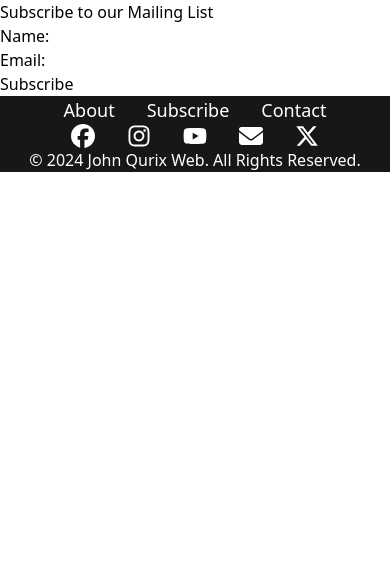
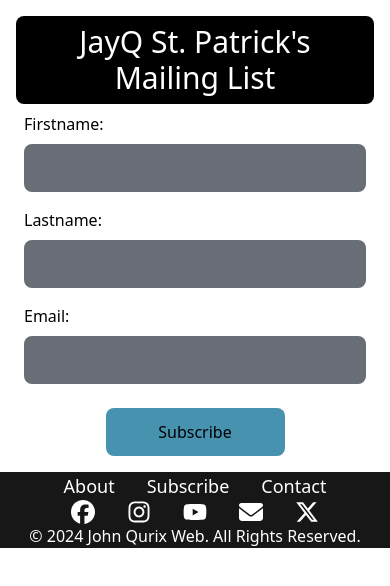
Before and after one commit to JayQStPatrick/Artist_Website, a React (Create React App) app: page /subscribe in a window 390 px wide. Shown: the top 586 px of the page. Built offline with nearby package versions, Linux system fonts and the light colour scheme; a web font is replaced by a local one.

Commit message:
Responsive Nav and Overlay Subscribe component

```diff
--- a/src/components/footer.jsx
+++ b/src/components/footer.jsx
@@ -1,7 +1,7 @@
 // src/components/footer/Footer.js
 import React from "react";
 import { NavLink } from "react-router-dom";
-import { useState } from "react";
+import { useState, useEffect } from "react";
 import Subscribe from "./subscribe/subscribe";
 import {
   FaFacebook,
@@ -15,7 +15,29 @@ const Footer = () => {
   const [hit, setHit] = useState(false);
   const handleClick = () => setHit(!hit);
 
+  // Disable scrolling when the overlay is shown
+  useEffect(() => {
+    if (hit) {
+      document.body.style.overflow = "hidden";
+    } else {
+      document.body.style.overflow = "auto";
+    }
+
+    // Cleanup function to reset the overflow style
+    return () => {
+      document.body.style.overflow = "auto";
+    };
+  }, [hit]);
+
+  // Handle clicking outside the subscribe component to close it
+  const handleOverlayClick = (e) => {
+    if (e.target.id === "subscribe-overlay") {
+      setHit(false);
+    }
+  };
+
   return (
+    <>
       <footer className="text-2xl bg-solidblack">
         <div className="md:p-4 text-white">
           <nav className="flex flex-col md:pl-2 md:flex-row text-white">
@@ -34,7 +56,6 @@ const Footer = () => {
               <li>
                 <NavLink
                   exact
-                to="/subscribe"
                   activeClassName="active"
                   onClick={handleClick}
                   className="text-white"
@@ -65,10 +86,29 @@ const Footer = () => {
             </div>
           </nav>
           <p className="text-base text-center">
-          &copy; {new Date().getFullYear()} John Qurix Web. All Rights Reserved.
+            &copy; {new Date().getFullYear()} John Qurix Web. All Rights
+            Reserved.
           </p>
         </div>
       </footer>
+      {hit && (
+        <div
+          id="subscribe-overlay"
+          className="fixed inset-0 bg-black bg-opacity-50 flex items-center justify-center z-50"
+          onClick={handleOverlayClick}
+        >
+          <div className="bg-white p-4 rounded shadow-lg relative">
+            <button
+              className="absolute top-1 right-1 text-4xl text-thickred rounded-lg"
+              onClick={handleClick}
+            >
+              &times;
+            </button>
+            <Subscribe />
+          </div>
+        </div>
+      )}
+    </>
   );
 };
 
--- a/src/components/navbar.jsx
+++ b/src/components/navbar.jsx
@@ -1,7 +1,10 @@
 import React, { useState } from "react";
 import { NavLink } from "react-router-dom";
+// import { FaBars, FaTimes, FaMagnifyingGlass } from "react-icons/fa";
+import { FaMagnifyingGlass } from "react-icons/fa6";
+import { FaBars } from "react-icons/fa6";
+import { FaTimes } from "react-icons/fa";
 import "../navbar.css";
-import { FaMagnifyingGlass } from "react-icons/fa6";
 import Catalogue from "../components/catalogue_tab";
 import Events from "../components/events_tab";
 import Merch from "../components/merch_tab";
@@ -12,6 +15,8 @@ const Navbar = ({ hasBackground }) => {
   const [click, setClick] = useState(false);
 
   const handleClick = () => setClick(!click);
+  const closeMobileMenu = () => setClick(false);
+
   return (
     <nav
       style={{
@@ -24,16 +29,19 @@ const Navbar = ({ hasBackground }) => {
     >
       {/* Brand Name */}
       <div className="brand">JayQ St.Patrick</div>
+      {/* Menu Icon */}
+      <div className="menu-icon" onClick={handleClick}>
+        {click ? <FaTimes /> : <FaBars />}
+      </div>
       {/* Navbar Items */}
-      <ul className="nav-links">
-        {/* Add onClick event to trigger navigation */}
+      <ul className={click ? "nav-links active" : "nav-links"}>
         <li>
           <NavLink
             exact
             to="/"
             activeClassName="active"
-            onClick={handleClick}
-            className="text-solidwhite hover:text-grey nav-links"
+            onClick={closeMobileMenu}
+            className="text-solidwhite hover:text-grey nav-link"
           >
             News
           </NavLink>
@@ -43,8 +51,8 @@ const Navbar = ({ hasBackground }) => {
             exact
             to="/catalogue_tab"
             activeClassName="active"
-            onClick={handleClick}
-            className="text-solidwhite hover:text-grey nav-links"
+            onClick={closeMobileMenu}
+            className="text-solidwhite hover:text-grey nav-link"
           >
             Catalogue
           </NavLink>
@@ -54,8 +62,8 @@ const Navbar = ({ hasBackground }) => {
             exact
             to="/videos_tab"
             activeClassName="active"
-            onClick={handleClick}
-            className="text-solidwhite hover:text-grey nav-links"
+            onClick={closeMobileMenu}
+            className="text-solidwhite hover:text-grey nav-link"
           >
             Videos
           </NavLink>
@@ -64,8 +72,8 @@ const Navbar = ({ hasBackground }) => {
           <NavLink
             to="/events_tab"
             activeClassName="active"
-            onClick={handleClick}
-            className="text-solidwhite hover:text-grey nav-links"
+            onClick={closeMobileMenu}
+            className="text-solidwhite hover:text-grey nav-link"
           >
             Events
           </NavLink>
@@ -74,15 +82,15 @@ const Navbar = ({ hasBackground }) => {
           <NavLink
             to="/merch_tab"
             activeClassName="active"
-            onClick={handleClick}
-            className="text-solidwhite hover:text-grey nav-links"
+            onClick={closeMobileMenu}
+            className="text-solidwhite hover:text-grey nav-link"
           >
             Merch
           </NavLink>
         </li>
       </ul>
       {/* Search Bar */}
-      <div class="search-container">
+      <div className="search-container">
         <form action="/action_page.php">
           <input
             type="text"
--- a/src/components/news_tab.jsx
+++ b/src/components/news_tab.jsx
@@ -5,6 +5,7 @@ import Pac from "../media/Pac.png";
 import SantanDave from "../media/SantanDave.png";
 import SnoopDogg from "../media/SnoopDogg.png";
 import Meek from "../media/meek.png";
+import Subscribe from "./subscribe/subscribe";
 
 // Creating usestates
 const News_tab = () => {
@@ -151,6 +152,7 @@ const News_tab = () => {
           </div>
         </div>
       </div>
+      {/* <Subscribe /> */}
     </div>
   );
 };
--- a/src/components/subscribe/subscribe.jsx
+++ b/src/components/subscribe/subscribe.jsx
@@ -1,48 +1,74 @@
 import React, { useState, useContext } from "react";
 import { MyContext } from "../../Mycontext";
+import Footer from "../footer";
 
 const Subscribe = () => {
   const { future } = useContext(MyContext);
-  const [name, setName] = useState("");
+  const [firstName, setFirstName] = useState("");
+  const [lastname, setLastname] = useState("");
   const [email, setEmail] = useState("");
   const [submitted, setSubmitted] = useState(false);
 
   const handleSubmit = (event) => {
     event.preventDefault();
-    console.log(`Name: ${name}, Email: ${email}`);
+    console.log(`Name: ${firstName}, Lastname: ${lastname} Email: ${email}`);
     setSubmitted(true);
   };
 
   return (
-    <>
-      <h2>Subscribe to our Mailing List</h2>
+    <div className="p-4  mx-auto">
+      <h2 className="text-3xl text-center bg-black text-white rounded-lg p-2">
+        JayQ St. Patrick's Mailing List
+      </h2>
       <form onSubmit={handleSubmit}>
-        <div>
-          <label>
-            Name:
+        <div className="p-2">
+          <div className="pb-2">
+            <label>Firstname:</label>
+          </div>
           <input
             type="text"
-              value={name}
-              onChange={(e) => setName(e.target.value)}
+            className="w-full bg-grey p-3 rounded-lg"
+            value={firstName}
+            onChange={(e) => setFirstName(e.target.value)}
             required
           />
-          </label>
         </div>
-        <div>
-          <label>
-            Email:
+        <div className="p-2">
+          <div className="pb-2">
+            <label>Lastname:</label>
+          </div>
+          <input
+            type="text"
+            className="w-full bg-grey p-3 rounded-lg"
+            value={lastname}
+            onChange={(e) => setLastname(e.target.value)}
+            required
+          />
+        </div>
+        <div className="p-2">
+          <div className="pb-2">
+            <label>Email:</label>
+          </div>
           <input
             type="email"
+            className="w-full bg-grey p-3 rounded-lg"
             value={email}
             onChange={(e) => setEmail(e.target.value)}
             required
           />
-          </label>
         </div>
-        <button type="submit">Subscribe</button>
+        <div className="text-center pt-4">
+          <button className="p-3 rounded-lg bg-skyblue w-1/2" type="submit">
+            Subscribe
+          </button>
+        </div>
       </form>
-      {submitted && <p>Thank you for subscribing!</p>}
-    </>
+      {submitted && (
+        <p className="text-2xl text-army-green text-center bg-hoverblue mt-4 rounded-lg">
+          Thank you for subscribing!
+        </p>
+      )}
+    </div>
   );
 };
 
--- a/src/navbar.css
+++ b/src/navbar.css
@@ -42,6 +42,8 @@
 
 .search-container {
   float: right;
+  display: flex;
+  align-items: center;
 }
 
 .search-container input[type="text"] {
@@ -89,6 +91,12 @@
   list-style: none;
   margin: 0;
   padding: 0;
+  display: flex;
+  transition: all 0.5s ease;
+}
+
+.nav-link {
+  padding: 1rem;
 }
 
 .nav-links li {
@@ -100,3 +108,47 @@
   color: white;
   text-decoration: none;
 }
+
+.menu-icon {
+  display: none;
+}
+
+/* Mobile view */
+@media screen and (max-width: 1024px) {
+  .menu-icon {
+    display: block;
+    font-size: 2rem;
+    cursor: pointer;
+  }
+
+  .nav-links {
+    position: fixed;
+    top: 0;
+    left: -100%;
+    height: 100%;
+    width: 100%;
+    background-color: rgba(0, 0, 0, 0.9);
+    flex-direction: column;
+    align-items: center;
+    justify-content: center;
+    transition: all 0.5s ease;
+    opacity: 0;
+    visibility: hidden;
+    z-index: 1;
+  }
+
+  .nav-links.active {
+    left: 0;
+    opacity: 1;
+    visibility: visible;
+  }
+
+  .nav-link {
+    margin: 2rem 0;
+    font-size: 1.5rem;
+  }
+
+  .search-container {
+    display: none;
+  }
+}
```
Lines whose indentation alone changed are shown as unchanged.
